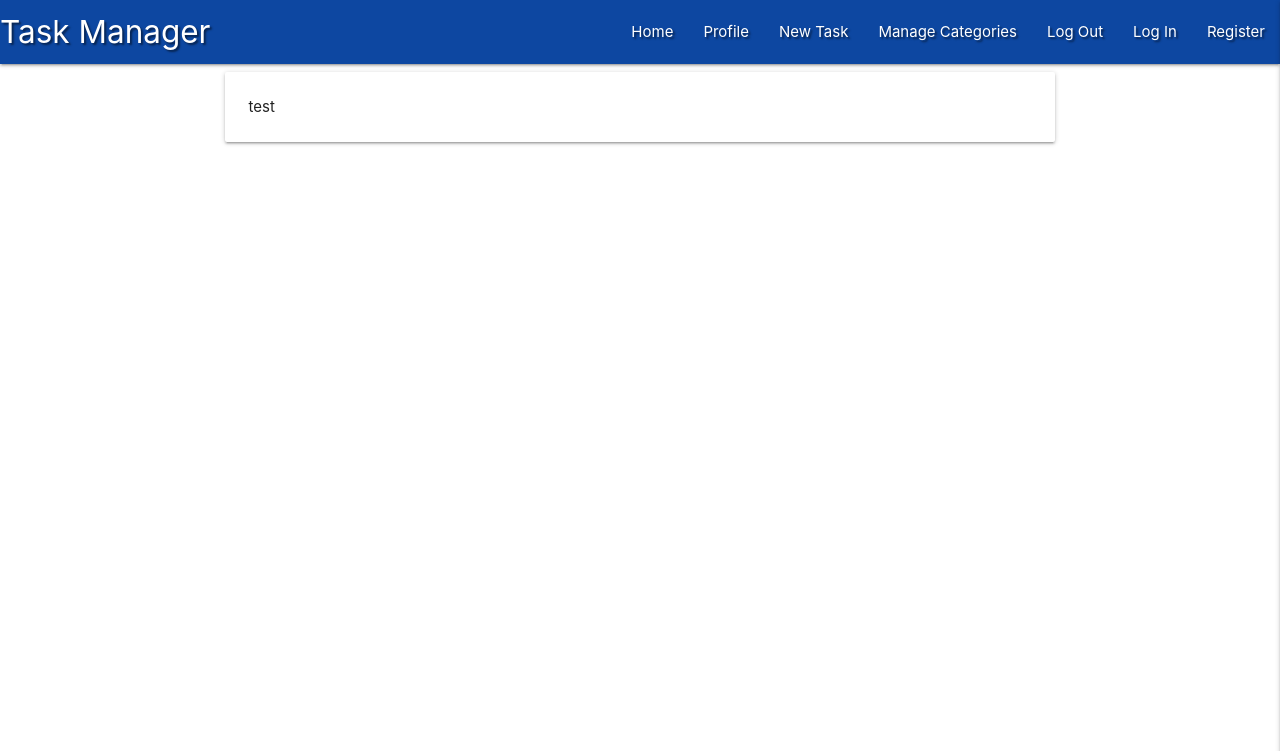
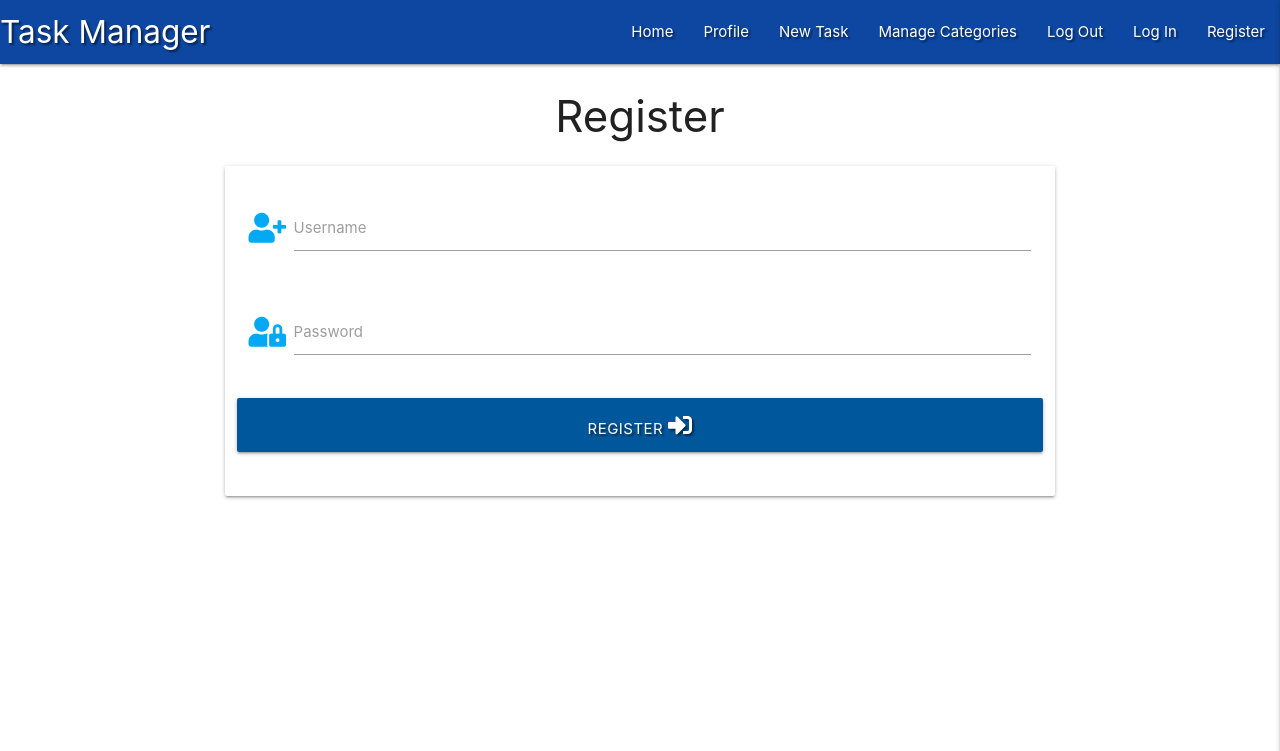
Before and after one commit to mihai-busuioc/flask-task-manager-project, a Flask app: page /register in a window 1280 px wide. Shown: the top 751 px of the page. Run offline with Flask 2, Linux system fonts and the light colour scheme; some libraries are stand-ins or nearby versions.

Commit message:
added register template

```diff
--- a/templates/register.html
+++ b/templates/register.html
@@ -1,12 +1,35 @@
 {% extends "base.html" %}
 {% block content %}
 
-<div class="row">
-    <form class="col s12 m8 offset-m2">
-        <div class="card-panel ">
-            <span>test</span>
-        </div>
-    </form>
-</div>
+    <h3 class="center-align">Register</h3>
+
+    <div class="row">
+        <form class="col s12 m8 offset-m2" method="POST" action="{{ url_for('register') }}">
+            <div class="card-panel ">
+                <!-- username -->
+                <div class="row">
+                    <div class="input-field col s12">
+                        <i class="fas fa-user-plus prefix light-blue-text text-darken4"></i>
+                        <input id="username" name="username" type="text" class="validate">
+                        <label for="username">Username</label>
+                    </div>
+                </div>
+                <!-- password -->
+                <div class="row">
+                    <div class="input-field col s12">
+                        <i class="fas fa-user-lock prefix light-blue-text text-darken4"></i>
+                        <input id="password" name="password"type="password" class="validate">
+                        <label for="password">Password</label>
+                    </div>
+                </div>
+                <!-- register -->
+                <div class="row">
+                    <button type="submit" class="col s12 btn-large light-blue darken-4 text-shadow">
+                        Register <i class="fas fa-sign-in-alt"></i>
+                    </button>
+                </div>
+            </div>
+        </form>
+    </div>
 
 {% endblock %}
```
